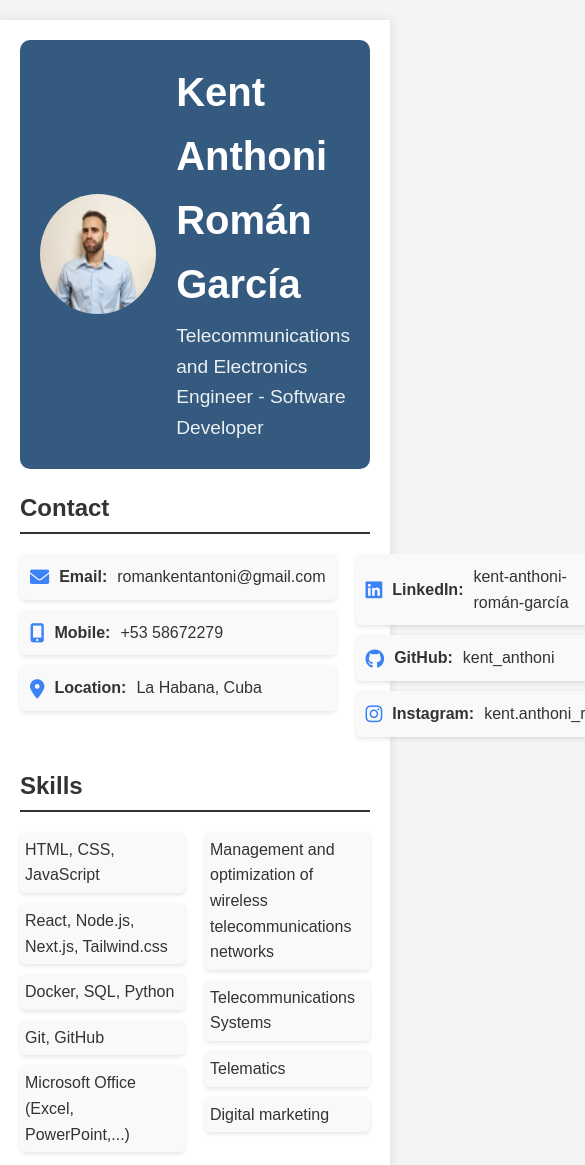
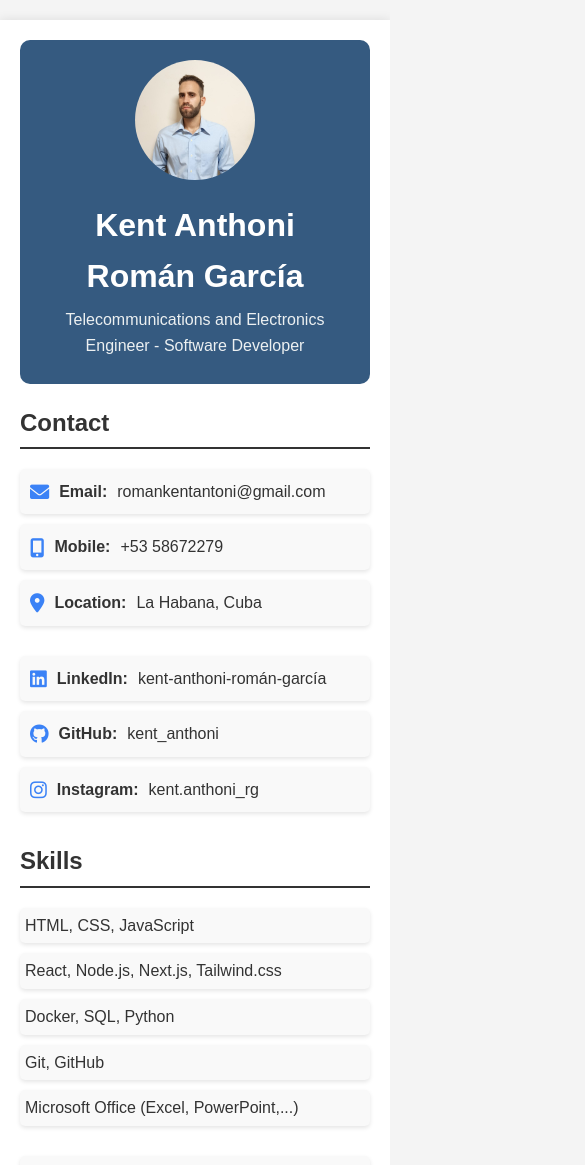
Before and after one commit to Kentanthoni/CV, a plain HTML site: page index.html in a window 390 px wide. Shown: the top 1165 px of the page, 585 px wide, since content can reach past the window. Drawn offline with Linux system fonts and the light colour scheme.

Commit message:
cv responsive

```diff
--- a/styles.css
+++ b/styles.css
@@ -1,3 +1,5 @@
+/* Estilos generales */
+/* Estilos generales */
 body {
     font-family: Arial, sans-serif;
     line-height: 1.6;
@@ -17,7 +19,7 @@ body {
 
 /* Fondo para el encabezado */
 .header-background {
-    background-color: #355a80; /* Color de fondo oscuro */
+    background-color: #355a80;
     padding: 20px;
     border-radius: 10px;
     margin-bottom: 20px;
@@ -49,13 +51,13 @@ header {
 header h1 {
     margin: 0;
     font-size: 2.5em;
-    color: #fff; /* Texto blanco para contrastar con el fondo */
+    color: #fff;
 }
 
 header p {
     margin: 5px 0;
     font-size: 1.2em;
-    color: #ecf0f1; /* Texto claro */
+    color: #ecf0f1;
 }
 
 h2 {
@@ -91,76 +93,110 @@ ul li {
 }
 
 .contact-columns {
-    display: flex; /* Activa el diseño flexible */
-    gap: 20px; /* Espacio entre las columnas */
+    display: flex;
+    gap: 20px;
 }
 
 .contact-columns ul {
-    flex: 1; /* Cada columna ocupa el mismo espacio */
-    list-style-type: none; /* Quita los puntos de la lista */
-    padding: 0; /* Elimina el padding predeterminado */
-    margin: 0; /* Elimina el margen predeterminado */
+    flex: 1;
+    list-style-type: none;
+    padding: 0;
+    margin: 0;
 }
 
 .contact-columns ul li {
-    margin-bottom: 10px; /* Espacio entre elementos de la lista */
-    padding: 10px; /* Espaciado interno para mejor legibilidad */
-    background-color: #f9f9f9; /* Fondo claro para cada elemento */
-    border-radius: 5px; /* Bordes redondeados */
-    box-shadow: 0 2px 4px rgba(0, 0, 0, 0.1); /* Sombra suave */
-    display: flex; /* Alinea el icono y el texto */
-    align-items: center; /* Centra verticalmente */
-    gap: 10px; /* Espacio entre el icono y el texto */
-}
-
-.experiencia ul li, .educacion ul li, .reconocimiento ul li, .proyectos ul li {
-    margin-bottom: 10px; /* Espacio entre elementos de la lista */
-    padding: 10px; /* Espaciado interno para mejor legibilidad */
-    background-color: #f9f9f9; /* Fondo claro para cada elemento */
-    border-radius: 5px; /* Bordes redondeados */
-    box-shadow: 0 2px 4px rgba(0, 0, 0, 0.1); /* Sombra suave */
-    align-items: center; /* Centra verticalmente */
+    margin-bottom: 10px;
+    padding: 10px;
+    background-color: #f9f9f9;
+    border-radius: 5px;
+    box-shadow: 0 2px 4px rgba(0, 0, 0, 0.1);
+    display: flex;
+    align-items: center;
     gap: 10px;
 }
 
 .contact-columns ul li i {
-    font-size: 1.2em; /* Tamaño del icono */
-    color: #3b82f6; /* Color azul para los iconos */
+    font-size: 1.2em;
+    color: #3b82f6;
 }
 
 .contact-columns ul li a {
-    color: inherit; /* Hereda el color del texto padre */
-    text-decoration: none; /* Sin subrayado */
+    color: inherit;
+    text-decoration: none;
 }
 
 .contact-columns ul li a:hover {
-    text-decoration: underline; /* Subrayado al pasar el mouse */
-}
-.contacto ul li a {
-    color: inherit; /* Hereda el color del texto padre */
-    text-decoration: none; /* Sin subrayado */
+    text-decoration: underline;
 }
 
-.contacto ul li a:hover {
-    text-decoration: none; /* Sin subrayado al pasar el mouse */
-    color: inherit; /* Mantiene el color del texto */
-}
 .skills-columns {
-    display: flex; /* Activa el diseño flexible */
-    gap: 20px; /* Espacio entre las columnas */
+    display: flex;
+    gap: 20px;
 }
 
 .skills-columns ul {
-    flex: 1; /* Cada columna ocupa el mismo espacio */
-    list-style-type: none; /* Quita los puntos de la lista */
-    padding: 0; /* Elimina el padding predeterminado */
-    margin: 0; /* Elimina el margen predeterminado */
+    flex: 1;
+    list-style-type: none;
+    padding: 0;
+    margin: 0;
 }
 
 .skills-columns ul li {
-    margin-bottom: 10px; /* Espacio entre elementos de la lista */
-    padding: 5px; /* Espaciado interno para mejor legibilidad */
-    background-color: #f9f9f9; /* Fondo claro para cada elemento */
-    border-radius: 5px; /* Bordes redondeados */
-    box-shadow: 0 2px 4px rgba(0, 0, 0, 0.1); /* Sombra suave */
+    margin-bottom: 10px;
+    padding: 5px;
+    background-color: #f9f9f9;
+    border-radius: 5px;
+    box-shadow: 0 2px 4px rgba(0, 0, 0, 0.1);
 }
+
+/* Estilos para Work Experience, Education y Recognitions */
+.experiencia ul li, .educacion ul li, .reconocimiento ul li, .proyectos ul li {
+    margin-bottom: 10px;
+    padding: 10px;
+    background-color: #f9f9f9;
+    border-radius: 5px;
+    box-shadow: 0 2px 4px rgba(0, 0, 0, 0.1);
+}
+
+.experiencia ul li h3, .educacion ul li h3, .reconocimiento ul li h3, .proyectos ul li h3 {
+    margin: 0;
+    font-size: 1.2em;
+    color: #555;
+}
+
+.experiencia ul li p, .educacion ul li p, .reconocimiento ul li p, .proyectos ul li p {
+    margin: 5px 0;
+    color: #777;
+}
+
+/* Media Queries para dispositivos móviles */
+@media (max-width: 768px) {
+    /* Encabezado: imagen centrada arriba del texto */
+    header {
+        flex-direction: column;
+        text-align: center;
+    }
+
+    .foto {
+        margin-right: 0;
+        margin-bottom: 20px;
+    }
+
+    header h1 {
+        font-size: 2em;
+    }
+
+    header p {
+        font-size: 1em;
+    }
+
+    /* Contacto: apila las columnas */
+    .contact-columns {
+        flex-direction: column;
+    }
+
+    /* Habilidades: apila las columnas */
+    .skills-columns {
+        flex-direction: column;
+    }
+}
```
Also changed, not shown: index.html (+2 -1 lines).
